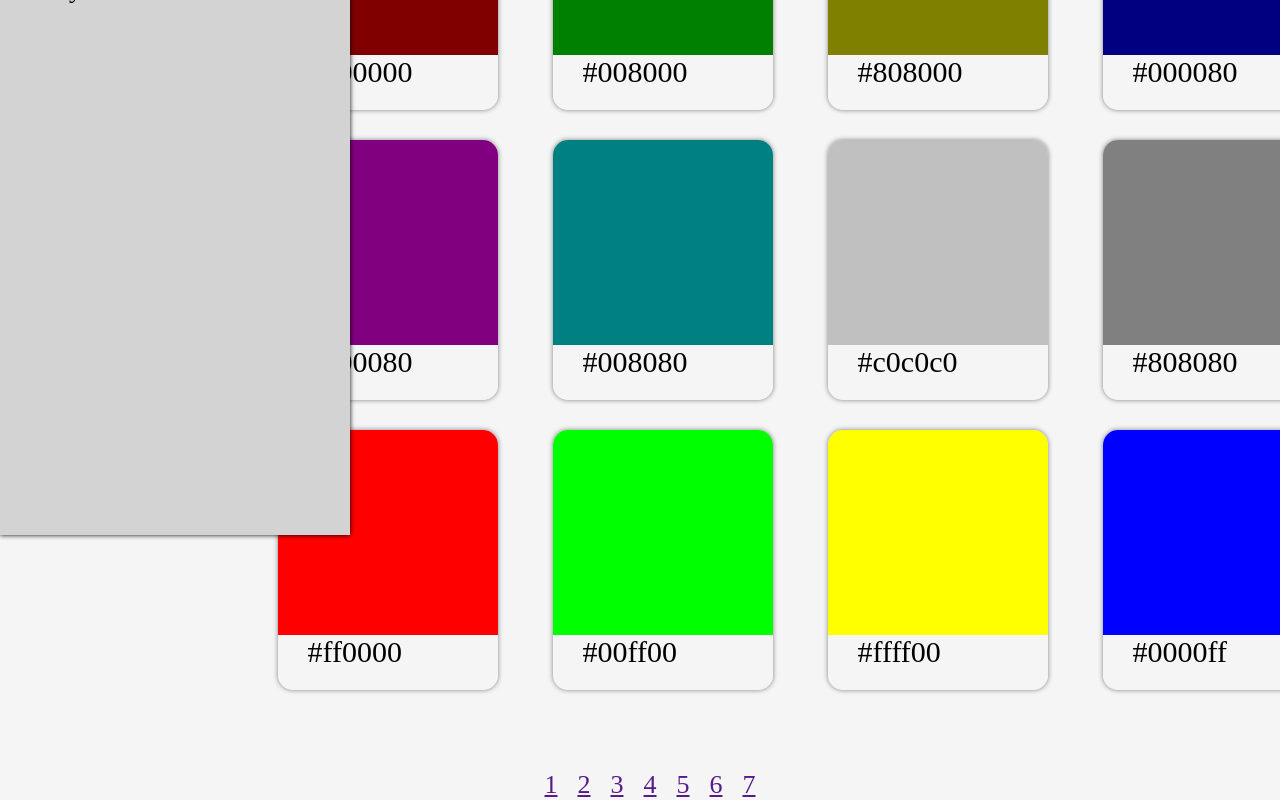
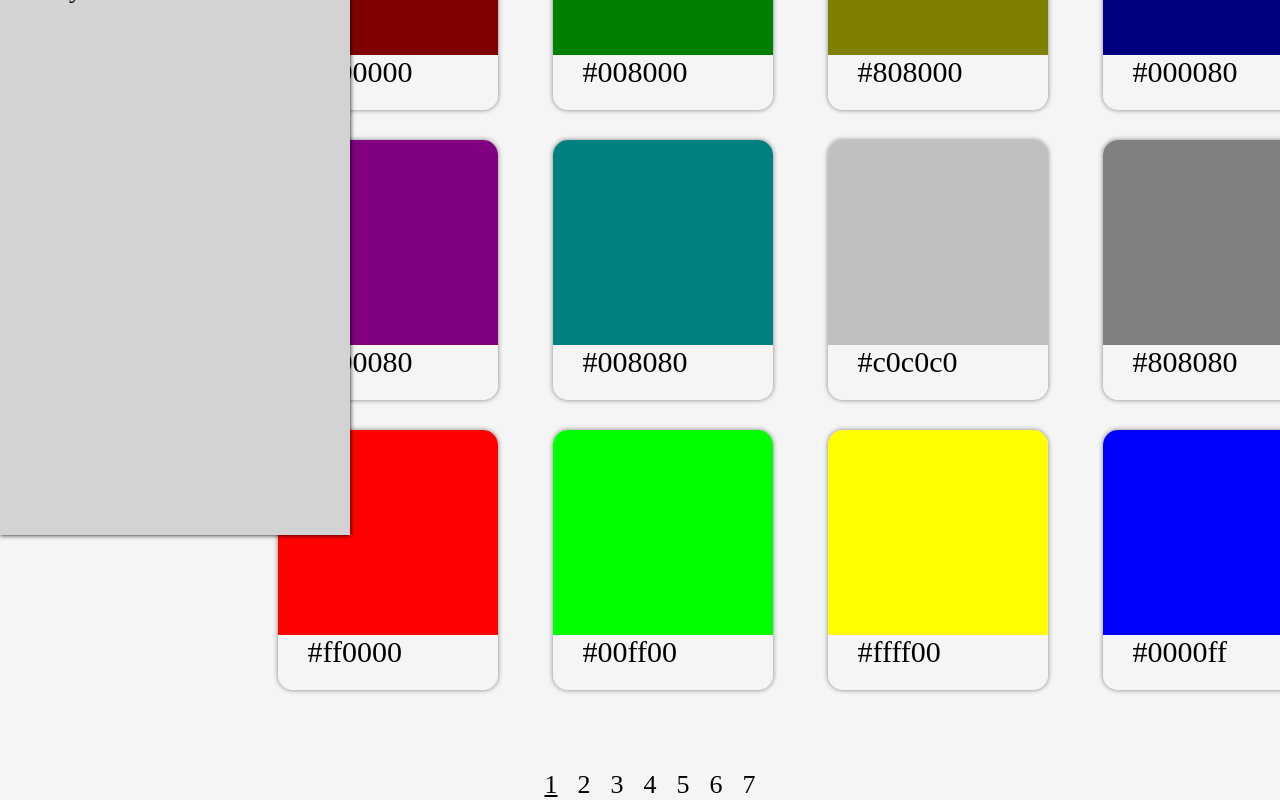
Before and after one commit to kylegreenf/HelpfulHumanCodingChallenge, a React (Create React App) app in the folder colorswab/: page / in a window 1280 px wide. Shown: the part 385-1185 px from the top of the page. Built offline with nearby package versions, Linux system fonts and the light colour scheme; a web font is replaced by a local one.

Commit message:
And now the page selection is underlined. Mazeltov!

```diff
--- a/colorswab/src/App.css
+++ b/colorswab/src/App.css
@@ -103,6 +103,13 @@
 
 .Page-selection {
   margin-left: 20px;
+  color: black;
+  text-decoration: none;
+}
+
+.Page-selection-chosen {
+  margin-left: 20px;
+  color: black;
 }
 
 .logo {
--- a/colorswab/src/PageSelect.js
+++ b/colorswab/src/PageSelect.js
@@ -23,13 +23,16 @@ class PageSelect extends React.Component{
     const maxPage = Object.keys(colorJson).length/12;
 
     if (this.props.currentPageNumber == 1) {
-        for (var i = 1; i < maxPage && i <= 7; i++) {
+        links.push(<a href = "" id = "1" onClick = {this.handleClick}  className = "Page-selection-chosen">1</a>)
+        for (var i = 2; i < maxPage && i <= 7; i++) {
             links.push(this.generatePageLink(i));
         }
     }
     else {
         links.push(this.generatePageLink(parseInt(-1) + parseInt(this.props.currentPageNumber)));
-        for (var i = 0; i < 7; i++) {
+        links.push(<a href = "" id = {this.props.currentPageNumber} onClick = {this.handleClick}  className = "Page-selection-chosen">{this.props.currentPageNumber}</a>)
+
+        for (var i = 1; i < 8; i++) {
             if (parseInt(i) + parseInt(this.props.currentPageNumber) <= maxPage){
                 links.push(this.generatePageLink(parseInt(i) + parseInt(this.props.currentPageNumber)));
             }
```
